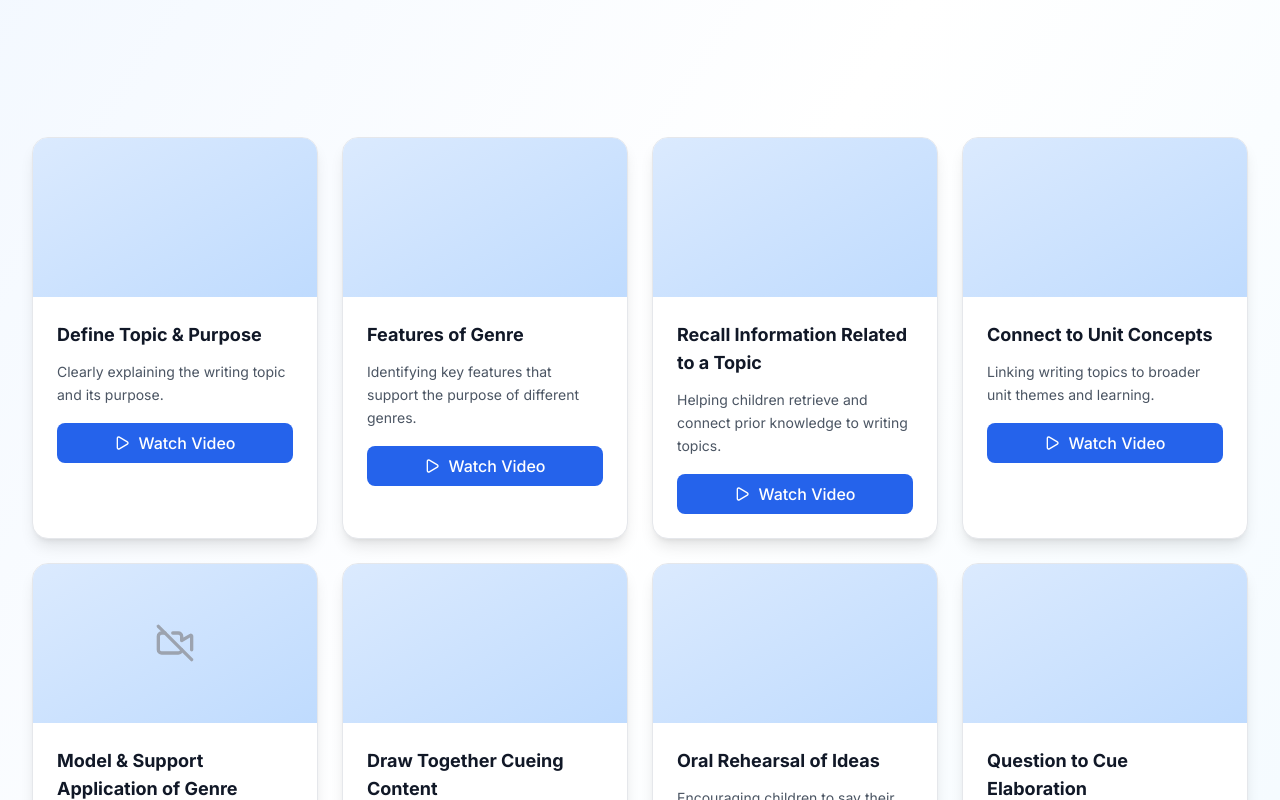
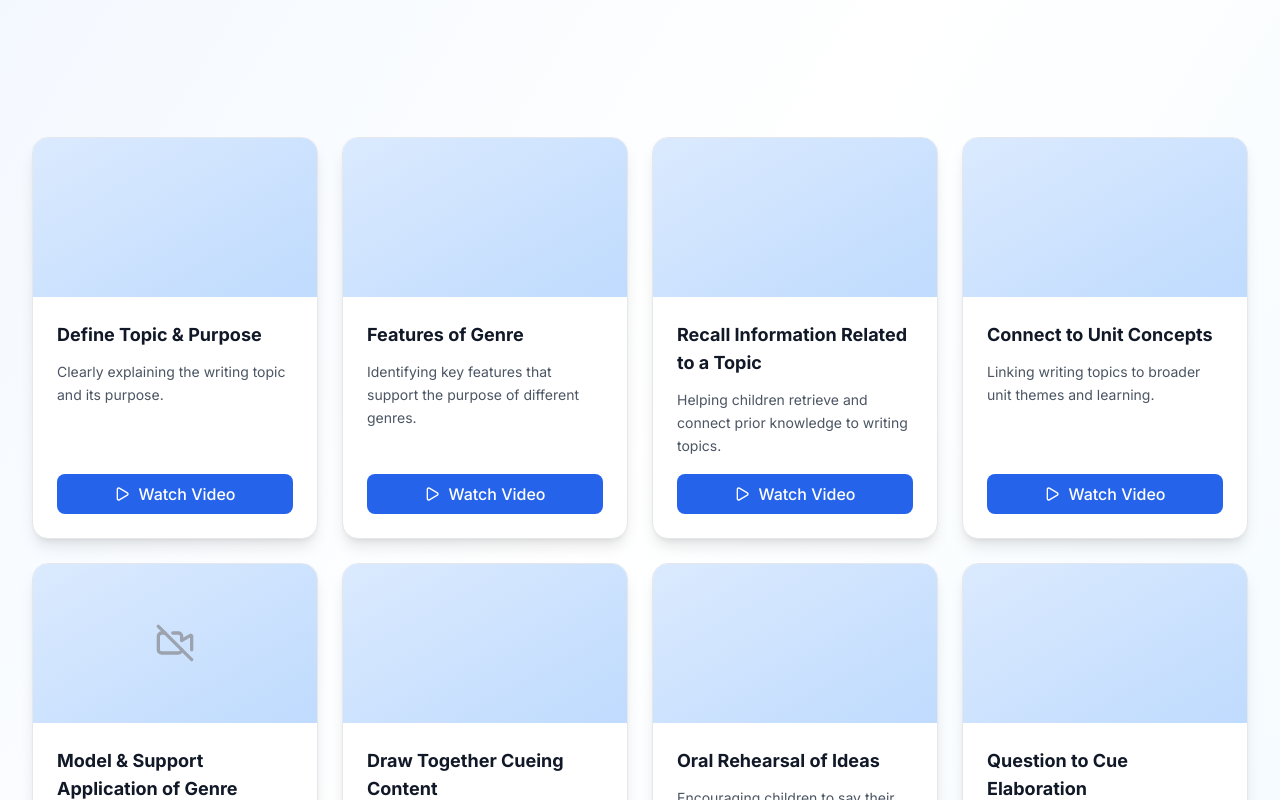
Before and after one commit to RingoKid/edtech-chatbot, a React (Vite) app in the folder frontend/: page /idea-generation in a window 1280 px wide. Shown: the part 580-1380 px from the top of the page. Built offline with nearby package versions, Linux system fonts and the light colour scheme; no server answers.

Commit message:
fix(frontend): extract VideoCard component and fix alignment
- Create shared VideoCard component to eliminate code duplication
- Make entire card clickable (not just button)
- Fix button alignment to always stay at bottom of card
- Use flexbox with flex-grow to handle varying description lengths

```diff
--- /dev/null
+++ b/frontend/src/components/VideoCard.jsx
@@ -0,0 +1,54 @@
+import React from 'react'
+import { motion } from 'framer-motion'
+import { Play, VideoOff } from 'lucide-react'
+import { Link } from 'react-router-dom'
+
+const VideoCard = ({ video, basePath, index = 0 }) => {
+  return (
+    <motion.div
+      initial={{ opacity: 0, y: 30 }}
+      animate={{ opacity: 1, y: 0 }}
+      transition={{ duration: 0.6, delay: index * 0.1 }}
+      whileHover={{ y: -5 }}
+    >
+      <Link
+        to={`${basePath}/${video.id}`}
+        className="group flex flex-col h-full bg-white rounded-2xl shadow-lg border border-gray-200 overflow-hidden hover:shadow-xl transition-all duration-300"
+      >
+        {/* Video Thumbnail */}
+        <div className="relative aspect-video bg-gradient-to-br from-primary-100 to-primary-200 overflow-hidden flex-shrink-0">
+          {video.noVideoYet ? (
+            <div className="absolute inset-0 flex items-center justify-center text-gray-400">
+              <VideoOff className="w-10 h-10" />
+            </div>
+          ) : (
+            <div className="absolute inset-0 bg-black/20 flex items-center justify-center opacity-0 group-hover:opacity-100 transition-opacity duration-300">
+              <div className="w-16 h-16 bg-white/90 rounded-full flex items-center justify-center shadow-lg">
+                <Play className="w-8 h-8 text-primary-600 ml-1" />
+              </div>
+            </div>
+          )}
+        </div>
+
+        {/* Content */}
+        <div className="p-6 flex flex-col flex-grow">
+          <h3 className="text-lg font-bold text-gray-900 mb-3 group-hover:text-primary-600 transition-colors">
+            {video.title}
+          </h3>
+
+          <p className="text-sm text-gray-600 leading-relaxed flex-grow">
+            {video.description}
+          </p>
+
+          {/* Watch Video Button */}
+          <div className="mt-4 inline-flex items-center justify-center w-full px-4 py-2 bg-primary-600 text-white font-medium rounded-lg group-hover:bg-primary-700 transition-colors duration-200">
+            <Play className="w-4 h-4 mr-2" />
+            {video.noVideoYet ? 'View Practice' : 'Watch Video'}
+          </div>
+        </div>
+      </Link>
+    </motion.div>
+  )
+}
+
+export default VideoCard
--- a/frontend/src/pages/HandwritingSpelling.jsx
+++ b/frontend/src/pages/HandwritingSpelling.jsx
@@ -1,8 +1,9 @@
 import React from 'react'
 import { motion } from 'framer-motion'
-import { Play, ArrowLeft, VideoOff } from 'lucide-react'
+import { ArrowLeft } from 'lucide-react'
 import { Link } from 'react-router-dom'
 import { transcriptionVideos, categoryInfo } from '../data/videoData'
+import VideoCard from '../components/VideoCard'
 
 const HandwritingSpelling = () => {
   const category = categoryInfo.transcription
@@ -54,50 +55,13 @@ const HandwritingSpelling = () => {
       <section className="section-padding pt-0 pb-20">
         <div className="container">
           <div className="grid md:grid-cols-2 lg:grid-cols-3 xl:grid-cols-4 gap-6">
-            {transcriptionVideos.map((item, index) => (
-              <motion.div
-                key={item.id}
-                className="group relative bg-white rounded-2xl shadow-lg border border-gray-200 overflow-hidden hover:shadow-xl transition-all duration-300"
-                initial={{ opacity: 0, y: 30 }}
-                animate={{ opacity: 1, y: 0 }}
-                transition={{ duration: 0.6, delay: index * 0.1 }}
-                whileHover={{ y: -5 }}
-              >
-                {/* Video Thumbnail */}
-                <div className="relative aspect-video bg-gradient-to-br from-primary-100 to-primary-200 overflow-hidden">
-                  {item.noVideoYet ? (
-                    <div className="absolute inset-0 flex items-center justify-center text-gray-400">
-                      <VideoOff className="w-10 h-10" />
-                    </div>
-                  ) : (
-                    <div className="absolute inset-0 bg-black/20 flex items-center justify-center opacity-0 group-hover:opacity-100 transition-opacity duration-300">
-                      <div className="w-16 h-16 bg-white/90 rounded-full flex items-center justify-center shadow-lg">
-                        <Play className="w-8 h-8 text-primary-600 ml-1" />
-                      </div>
-                    </div>
-                  )}
-                </div>
-
-                {/* Content */}
-                <div className="p-6">
-                  <h3 className="text-lg font-bold text-gray-900 mb-3 group-hover:text-primary-600 transition-colors">
-                    {item.title}
-                  </h3>
-
-                  <p className="text-sm text-gray-600 leading-relaxed mb-4">
-                    {item.description}
-                  </p>
-
-                  {/* Watch Video Button */}
-                  <Link
-                    to={`/handwriting-spelling/${item.id}`}
-                    className="inline-flex items-center justify-center w-full px-4 py-2 bg-primary-600 text-white font-medium rounded-lg hover:bg-primary-700 transition-colors duration-200"
-                  >
-                    <Play className="w-4 h-4 mr-2" />
-                    {item.noVideoYet ? 'View Practice' : 'Watch Video'}
-                  </Link>
-                </div>
-              </motion.div>
+            {transcriptionVideos.map((video, index) => (
+              <VideoCard
+                key={video.id}
+                video={video}
+                basePath="/handwriting-spelling"
+                index={index}
+              />
             ))}
           </div>
         </div>
--- a/frontend/src/pages/IdeaGeneration.jsx
+++ b/frontend/src/pages/IdeaGeneration.jsx
@@ -1,8 +1,9 @@
 import React from 'react'
 import { motion } from 'framer-motion'
-import { Play, ArrowLeft, VideoOff } from 'lucide-react'
+import { ArrowLeft } from 'lucide-react'
 import { Link } from 'react-router-dom'
 import { ideaGenerationVideos, categoryInfo } from '../data/videoData'
+import VideoCard from '../components/VideoCard'
 
 const IdeaGeneration = () => {
   const category = categoryInfo['idea-generation']
@@ -54,50 +55,13 @@ const IdeaGeneration = () => {
       <section className="section-padding pt-0 pb-20">
         <div className="container">
           <div className="grid md:grid-cols-2 lg:grid-cols-3 xl:grid-cols-4 gap-6">
-            {ideaGenerationVideos.map((item, index) => (
-              <motion.div
-                key={item.id}
-                className="group relative bg-white rounded-2xl shadow-lg border border-gray-200 overflow-hidden hover:shadow-xl transition-all duration-300"
-                initial={{ opacity: 0, y: 30 }}
-                animate={{ opacity: 1, y: 0 }}
-                transition={{ duration: 0.6, delay: index * 0.1 }}
-                whileHover={{ y: -5 }}
-              >
-                {/* Video Thumbnail */}
-                <div className="relative aspect-video bg-gradient-to-br from-primary-100 to-primary-200 overflow-hidden">
-                  {item.noVideoYet ? (
-                    <div className="absolute inset-0 flex items-center justify-center text-gray-400">
-                      <VideoOff className="w-10 h-10" />
-                    </div>
-                  ) : (
-                    <div className="absolute inset-0 bg-black/20 flex items-center justify-center opacity-0 group-hover:opacity-100 transition-opacity duration-300">
-                      <div className="w-16 h-16 bg-white/90 rounded-full flex items-center justify-center shadow-lg">
-                        <Play className="w-8 h-8 text-primary-600 ml-1" />
-                      </div>
-                    </div>
-                  )}
-                </div>
-
-                {/* Content */}
-                <div className="p-6">
-                  <h3 className="text-lg font-bold text-gray-900 mb-3 group-hover:text-primary-600 transition-colors">
-                    {item.title}
-                  </h3>
-
-                  <p className="text-sm text-gray-600 leading-relaxed mb-4">
-                    {item.description}
-                  </p>
-
-                  {/* Watch Video Button */}
-                  <Link
-                    to={`/idea-generation/${item.id}`}
-                    className="inline-flex items-center justify-center w-full px-4 py-2 bg-primary-600 text-white font-medium rounded-lg hover:bg-primary-700 transition-colors duration-200"
-                  >
-                    <Play className="w-4 h-4 mr-2" />
-                    {item.noVideoYet ? 'View Practice' : 'Watch Video'}
-                  </Link>
-                </div>
-              </motion.div>
+            {ideaGenerationVideos.map((video, index) => (
+              <VideoCard
+                key={video.id}
+                video={video}
+                basePath="/idea-generation"
+                index={index}
+              />
             ))}
           </div>
         </div>
--- a/frontend/src/pages/VocabularySyntax.jsx
+++ b/frontend/src/pages/VocabularySyntax.jsx
@@ -1,8 +1,9 @@
 import React from 'react'
 import { motion } from 'framer-motion'
-import { Play, ArrowLeft, VideoOff } from 'lucide-react'
+import { ArrowLeft } from 'lucide-react'
 import { Link } from 'react-router-dom'
 import { languageConstructionVideos, categoryInfo } from '../data/videoData'
+import VideoCard from '../components/VideoCard'
 
 const VocabularySyntax = () => {
   const category = categoryInfo['language-construction']
@@ -54,50 +55,13 @@ const VocabularySyntax = () => {
       <section className="section-padding pt-0 pb-20">
         <div className="container">
           <div className="grid md:grid-cols-2 lg:grid-cols-3 gap-6">
-            {languageConstructionVideos.map((item, index) => (
-              <motion.div
-                key={item.id}
-                className="group relative bg-white rounded-2xl shadow-lg border border-gray-200 overflow-hidden hover:shadow-xl transition-all duration-300"
-                initial={{ opacity: 0, y: 30 }}
-                animate={{ opacity: 1, y: 0 }}
-                transition={{ duration: 0.6, delay: index * 0.1 }}
-                whileHover={{ y: -5 }}
-              >
-                {/* Video Thumbnail */}
-                <div className="relative aspect-video bg-gradient-to-br from-primary-100 to-primary-200 overflow-hidden">
-                  {item.noVideoYet ? (
-                    <div className="absolute inset-0 flex items-center justify-center text-gray-400">
-                      <VideoOff className="w-10 h-10" />
-                    </div>
-                  ) : (
-                    <div className="absolute inset-0 bg-black/20 flex items-center justify-center opacity-0 group-hover:opacity-100 transition-opacity duration-300">
-                      <div className="w-16 h-16 bg-white/90 rounded-full flex items-center justify-center shadow-lg">
-                        <Play className="w-8 h-8 text-primary-600 ml-1" />
-                      </div>
-                    </div>
-                  )}
-                </div>
-
-                {/* Content */}
-                <div className="p-6">
-                  <h3 className="text-lg font-bold text-gray-900 mb-3 group-hover:text-primary-600 transition-colors">
-                    {item.title}
-                  </h3>
-
-                  <p className="text-sm text-gray-600 leading-relaxed mb-4">
-                    {item.description}
-                  </p>
-
-                  {/* Watch Video Button */}
-                  <Link
-                    to={`/vocabulary-syntax/${item.id}`}
-                    className="inline-flex items-center justify-center w-full px-4 py-2 bg-primary-600 text-white font-medium rounded-lg hover:bg-primary-700 transition-colors duration-200"
-                  >
-                    <Play className="w-4 h-4 mr-2" />
-                    {item.noVideoYet ? 'View Practice' : 'Watch Video'}
-                  </Link>
-                </div>
-              </motion.div>
+            {languageConstructionVideos.map((video, index) => (
+              <VideoCard
+                key={video.id}
+                video={video}
+                basePath="/vocabulary-syntax"
+                index={index}
+              />
             ))}
           </div>
         </div>
```
